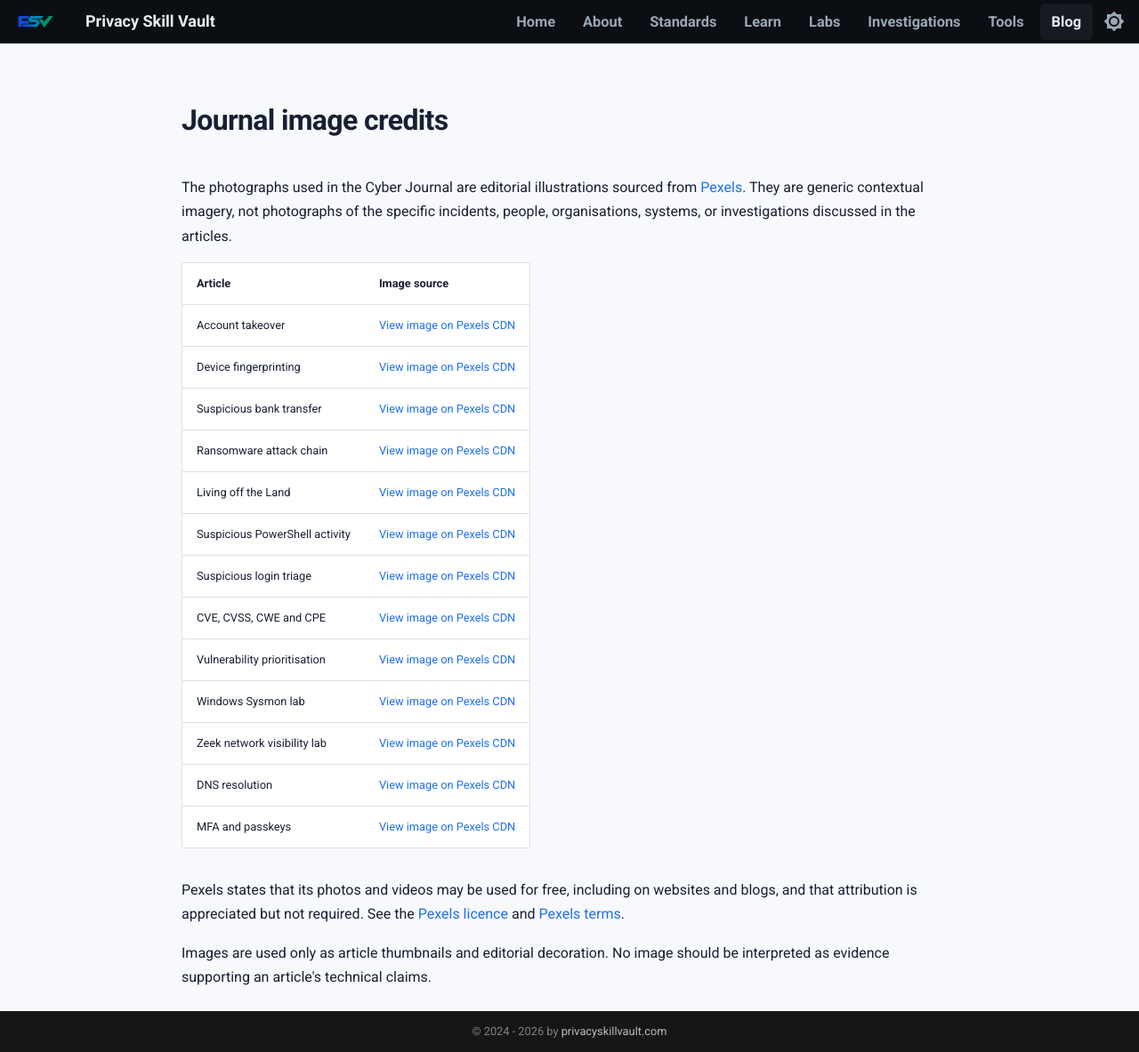
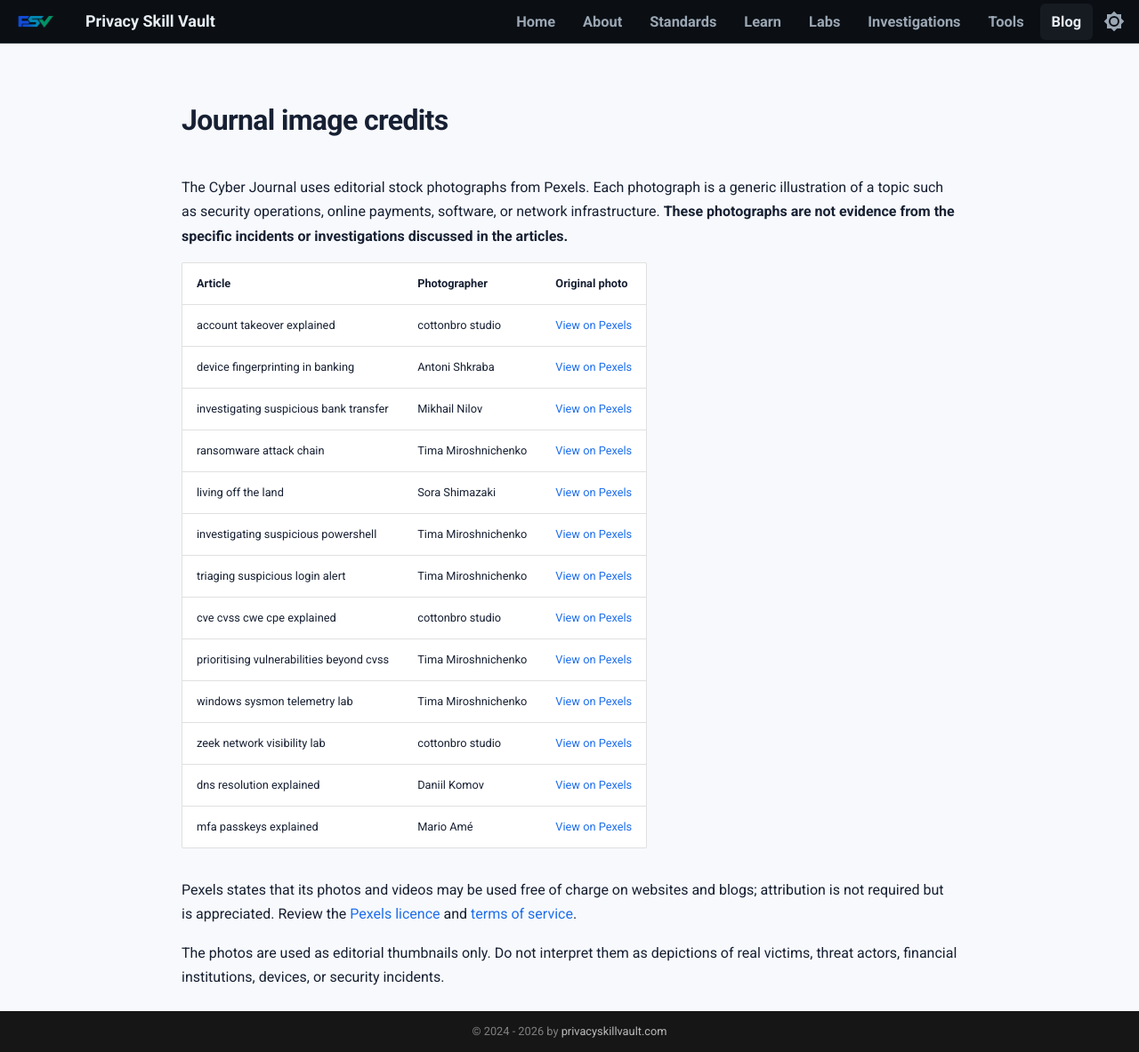
Before and after one commit to PrivacySkillVault/privacyskillvault.github.io, an MkDocs documentation site: the page built from docs/blog/image-credits.md, in a window 1280 px wide and 1183 px high. Shown: the whole window at 89% size. Built offline with MkDocs 1.6.1 and Material for MkDocs 9.7.7, drawn with Linux system fonts in a browser that asks for light colours.

Commit message:
Replace journal image credits with verified Pexels sources

```diff
--- a/docs/blog/image-credits.md
+++ b/docs/blog/image-credits.md
@@ -1,23 +1,23 @@
 # Journal image credits
 
-The photographs used in the Cyber Journal are editorial illustrations sourced from [Pexels](https://www.pexels.com/). They are generic contextual imagery, not photographs of the specific incidents, people, organisations, systems, or investigations discussed in the articles.
+The Cyber Journal uses editorial stock photographs from Pexels. Each photograph is a generic illustration of a topic such as security operations, online payments, software, or network infrastructure. **These photographs are not evidence from the specific incidents or investigations discussed in the articles.**
 
-| Article | Image source |
-|---|---|
-| Account takeover | [View image on Pexels CDN](https://images.pexels.com/photos/4973899/pexels-photo-4973899.jpeg?cs=srgb&dl=pexels-dan-nelson-1667453-4973899.jpg&fm=jpg) |
-| Device fingerprinting | [View image on Pexels CDN](https://images.pexels.com/photos/5483063/pexels-photo-5483063.jpeg?cs=srgb&dl=pexels-cottonbro-5483063.jpg&fm=jpg) |
-| Suspicious bank transfer | [View image on Pexels CDN](https://images.pexels.com/photos/36496927/pexels-photo-36496927.jpeg?cs=srgb&dl=pexels-jakubzerdzicki-36496927.jpg&fm=jpg) |
-| Ransomware attack chain | [View image on Pexels CDN](https://images.pexels.com/photos/5380597/pexels-photo-5380597.jpeg?cs=srgb&dl=pexels-tima-miroshnichenko-5380597.jpg&fm=jpg) |
-| Living off the Land | [View image on Pexels CDN](https://images.pexels.com/photos/207580/pexels-photo-207580.jpeg?cs=srgb&dl=pexels-pixabay-207580.jpg&fm=jpg) |
-| Suspicious PowerShell activity | [View image on Pexels CDN](https://images.pexels.com/photos/3803517/pexels-photo-3803517.jpeg?cs=srgb&dl=pexels-brett-sayles-3803517.jpg&fm=jpg) |
-| Suspicious login triage | [View image on Pexels CDN](https://images.pexels.com/photos/5935794/pexels-photo-5935794.jpeg?cs=srgb&dl=pexels-sora-shimazaki-5935794.jpg&fm=jpg) |
-| CVE, CVSS, CWE and CPE | [View image on Pexels CDN](https://images.pexels.com/photos/3747486/pexels-photo-3747486.jpeg?cs=srgb&dl=pexels-polina-zimmerman-3747486.jpg&fm=jpg) |
-| Vulnerability prioritisation | [View image on Pexels CDN](https://images.pexels.com/photos/6963937/pexels-photo-6963937.jpeg?cs=srgb&dl=pexels-mikhail-nilov-6963937.jpg&fm=jpg) |
-| Windows Sysmon lab | [View image on Pexels CDN](https://images.pexels.com/photos/5380596/pexels-photo-5380596.jpeg?cs=srgb&dl=pexels-tima-miroshnichenko-5380596.jpg&fm=jpg) |
-| Zeek network visibility lab | [View image on Pexels CDN](https://images.pexels.com/photos/1181320/pexels-photo-1181320.jpeg?cs=srgb&dl=pexels-divinetechygirl-1181320.jpg&fm=jpg) |
-| DNS resolution | [View image on Pexels CDN](https://images.pexels.com/photos/5483070/pexels-photo-5483070.jpeg?cs=srgb&dl=pexels-cottonbro-5483070.jpg&fm=jpg) |
-| MFA and passkeys | [View image on Pexels CDN](https://images.pexels.com/photos/5483064/pexels-photo-5483064.jpeg?cs=srgb&dl=pexels-cottonbro-5483064.jpg&fm=jpg) |
+| Article | Photographer | Original photo |
+|---|---|---|
+| account takeover explained | cottonbro studio | [View on Pexels](https://www.pexels.com/photo/laptop-with-cyber-security-text-on-the-screen-5483240/) |
+| device fingerprinting in banking | Antoni Shkraba | [View on Pexels](https://www.pexels.com/photo/person-using-black-tablet-computer-5475763/) |
+| investigating suspicious bank transfer | Mikhail Nilov | [View on Pexels](https://www.pexels.com/photo/a-person-using-his-cellphone-and-credit-card-for-online-transaction-6969933/) |
+| ransomware attack chain | Tima Miroshnichenko | [View on Pexels](https://www.pexels.com/photo/people-using-computers-5380597/) |
+| living off the land | Sora Shimazaki | [View on Pexels](https://www.pexels.com/photo/crop-hacker-typing-on-laptop-with-data-on-screen-5935788/) |
+| investigating suspicious powershell | Tima Miroshnichenko | [View on Pexels](https://www.pexels.com/photo/person-using-computer-5380603/) |
+| triaging suspicious login alert | Tima Miroshnichenko | [View on Pexels](https://www.pexels.com/photo/two-people-sitting-on-chairs-using-computers-5380582/) |
+| cve cvss cwe cpe explained | cottonbro studio | [View on Pexels](https://www.pexels.com/photo/workstation-computer-monitor-with-html-editor-6804613/) |
+| prioritising vulnerabilities beyond cvss | Tima Miroshnichenko | [View on Pexels](https://www.pexels.com/photo/marketing-businessman-man-laptop-7567606/) |
+| windows sysmon telemetry lab | Tima Miroshnichenko | [View on Pexels](https://www.pexels.com/photo/people-typing-on-keyboards-5380596/) |
+| zeek network visibility lab | cottonbro studio | [View on Pexels](https://www.pexels.com/photo/employee-working-through-the-tangle-of-cables-behind-the-computer-6804585/) |
+| dns resolution explained | Daniil Komov | [View on Pexels](https://www.pexels.com/photo/close-up-of-computer-screen-with-code-displayed-34803966/) |
+| mfa passkeys explained | Mario Amé | [View on Pexels](https://www.pexels.com/photo/person-using-black-dell-laptop-computer-4078343/) |
 
-Pexels states that its photos and videos may be used for free, including on websites and blogs, and that attribution is appreciated but not required. See the [Pexels licence](https://www.pexels.com/license/) and [Pexels terms](https://www.pexels.com/terms-of-service/).
+Pexels states that its photos and videos may be used free of charge on websites and blogs; attribution is not required but is appreciated. Review the [Pexels licence](https://www.pexels.com/license/) and [terms of service](https://www.pexels.com/terms-of-service/).
 
-Images are used only as article thumbnails and editorial decoration. No image should be interpreted as evidence supporting an article's technical claims.
+The photos are used as editorial thumbnails only. Do not interpret them as depictions of real victims, threat actors, financial institutions, devices, or security incidents.
```
